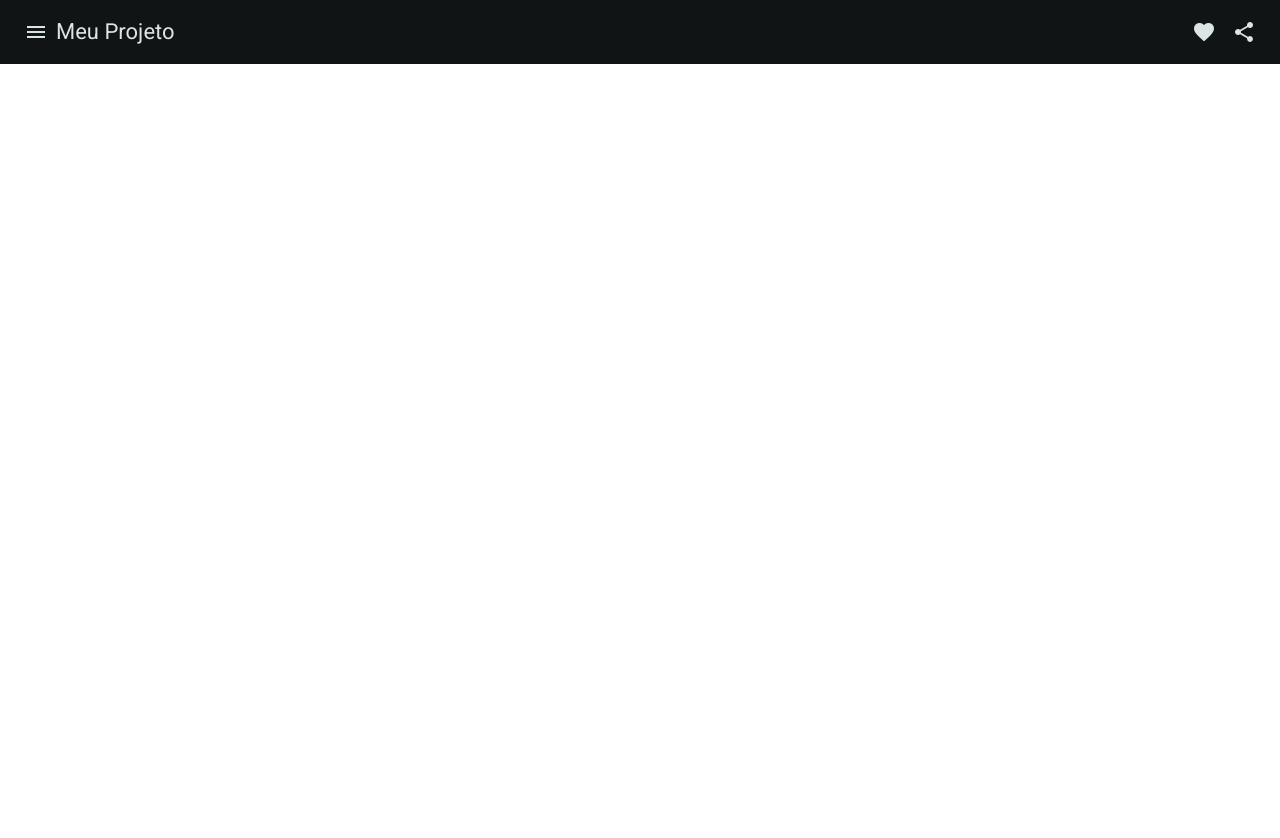
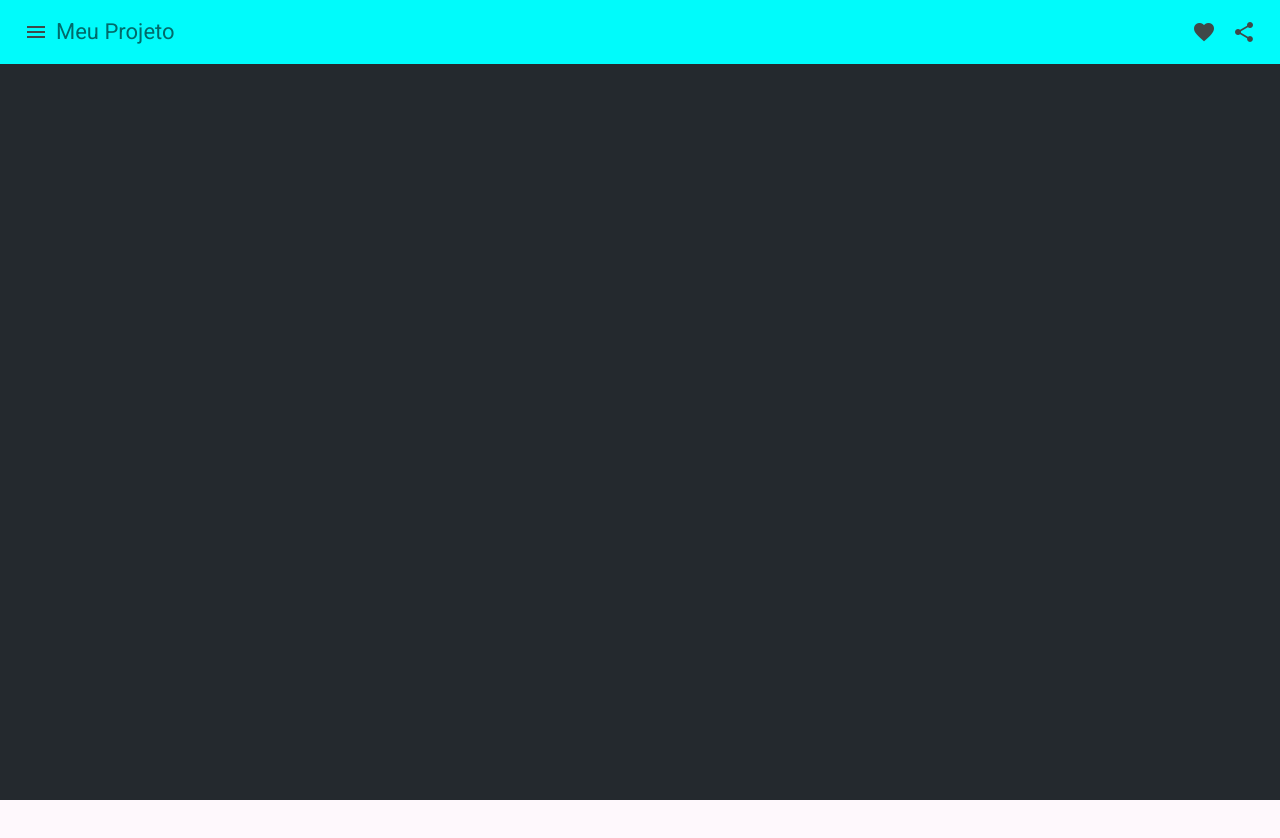
Before and after one commit to gerson-gs7/projeto-base-com-sidebar, an Angular app: page / in a window 1280 px wide. Shown: the top 838 px of the page. Before the commit the page ends 800 px from the top, so only its background shows below. Built offline with nearby package versions, Linux system fonts and the light colour scheme.

Commit message:
feat: adicionado configurações de tema claro e escuro

```diff
--- a/src/app/app.component.html
+++ b/src/app/app.component.html
@@ -1,2 +1,4 @@
 <app-toolbar></app-toolbar>
-<router-outlet />
+<div class="content">
+    <router-outlet />
+</div>
--- a/src/app/app.component.scss
+++ b/src/app/app.component.scss
@@ -0,0 +1,5 @@
+.content {
+  margin: 0;
+  padding: 0;
+  height: 100%;
+}
--- a/src/app/components/toolbar/toolbar.component.scss
+++ b/src/app/components/toolbar/toolbar.component.scss
@@ -1,12 +1,12 @@
-@use '@angular/material' as mat;
+@use "@angular/material" as mat;
 
-// Customize the entire app. Change :root to your selector if you want to scope the styles.
-// :root {
-//   @include mat.toolbar-overrides((
-//     container-background-color: orange,
-//     container-text-color: red,
-//   ));
-// }
 .example-spacer {
   flex: 1 1 auto;
 }
+
+@include mat.toolbar-overrides(
+  (
+    container-background-color: var(--mat-sys-primary),
+    container-text-color: var(--mat-sys-on-primary),
+  )
+);
--- a/src/app/components/toolbar/toolbar.component.ts
+++ b/src/app/components/toolbar/toolbar.component.ts
@@ -1,13 +1,11 @@
 import { Component } from '@angular/core';
 import { SharedModule } from '../../shared/shared.module';
-import {MatIconModule} from '@angular/material/icon';
-import {MatButtonModule} from '@angular/material/button';
 import { MatToolbarModule } from '@angular/material/toolbar';
 
 @Component({
   selector: 'app-toolbar',
   standalone: true,
-  imports: [SharedModule, MatToolbarModule, MatIconModule, MatButtonModule],
+  imports: [SharedModule, MatToolbarModule],
   templateUrl: './toolbar.component.html',
   styleUrl: './toolbar.component.scss'
 })
--- a/src/app/shared/shared.module.ts
+++ b/src/app/shared/shared.module.ts
@@ -1,5 +1,7 @@
 import { NgModule } from '@angular/core';
 import { CommonModule } from '@angular/common';
+import { MatIconModule } from '@angular/material/icon';
+import { MatButtonModule } from '@angular/material/button';
 
 
 
@@ -8,6 +10,6 @@ import { CommonModule } from '@angular/common';
   imports: [
     CommonModule
   ],
-  exports: []
+  exports: [MatButtonModule, MatIconModule]
 })
 export class SharedModule { }
--- a/src/index.html
+++ b/src/index.html
@@ -2,14 +2,14 @@
 <html lang="en">
 <head>
   <meta charset="utf-8">
-  <title>ProjetoBaseComSidebar</title>
+  <title>Projeto Base</title>
   <base href="/">
   <meta name="viewport" content="width=device-width, initial-scale=1">
   <link rel="icon" type="image/x-icon" href="favicon.ico">
   <link href="https://fonts.googleapis.com/css2?family=Roboto:wght@300;400;500&display=swap" rel="stylesheet">
   <link href="https://fonts.googleapis.com/icon?family=Material+Icons" rel="stylesheet">
 </head>
-<body class="mat-typography">
+<body class="mat-typography dark-mode">
   <app-root></app-root>
 </body>
 </html>
--- a/src/styles.scss
+++ b/src/styles.scss
@@ -1,4 +1,45 @@
-/* You can add global styles to this file, and also import other style files */
+@use "@angular/material" as mat;
 
-html, body { height: 100%; }
-body { margin: 0; font-family: Roboto, "Helvetica Neue", sans-serif; }
+html {
+  @include mat.theme(
+    (
+      color: mat.$violet-palette,
+      typography: Roboto,
+      density: 0,
+    )
+  );
+  @include mat.toolbar-overrides(
+    (
+      container-background-color: var(--mat-sys-primary-container),
+      container-text-color: var(--mat-sys-primary),
+    )
+  );
+}
+
+.dark-mode {
+  color-scheme: light dark;
+  @include mat.theme(
+    (
+      color: mat.$cyan-palette,
+    ),
+    $overrides: ("background": #24292e)
+  );
+  @include mat.toolbar-overrides(
+    (
+      container-background-color: var(--mat-sys-primary-container),
+      container-text-color: var(--mat-sys-primary),
+    )
+  );
+}
+
+html,
+body {
+  height: 100%;
+  background-color: var(--mat-sys-background);
+  color: var(--mat-sys-on-background);
+}
+
+body {
+  margin: 0;
+  font-family: Roboto, "Helvetica Neue", sans-serif;
+}
```
